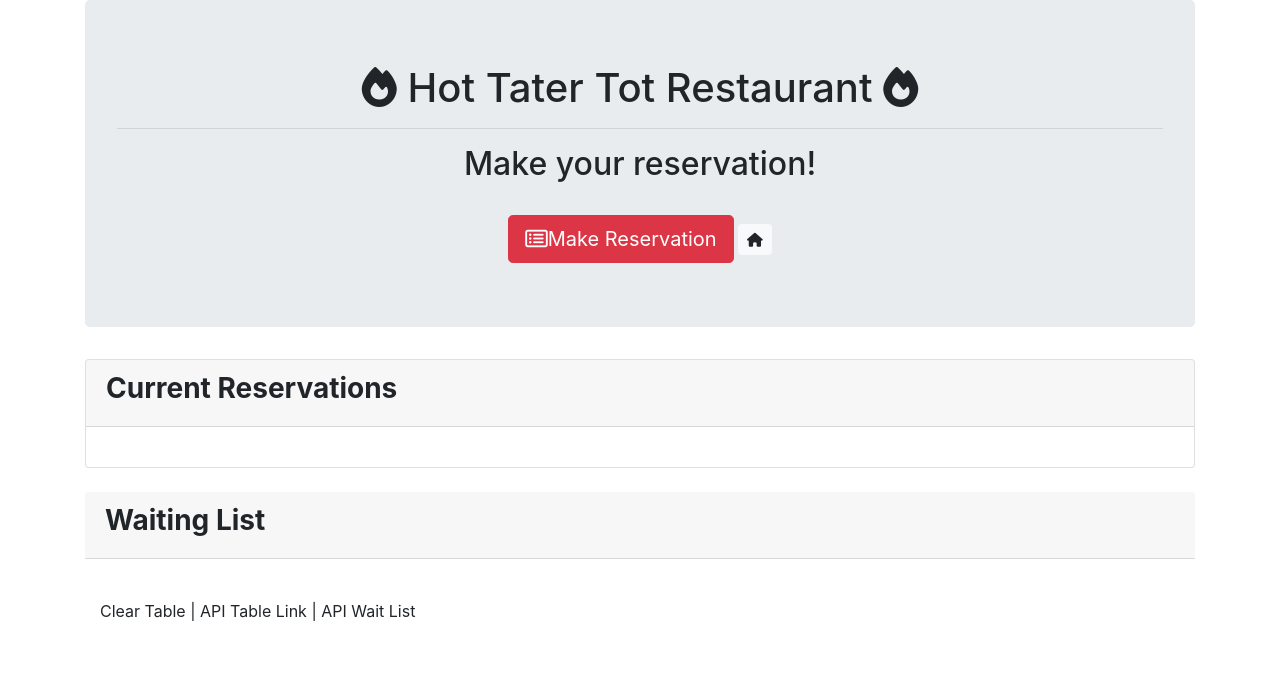
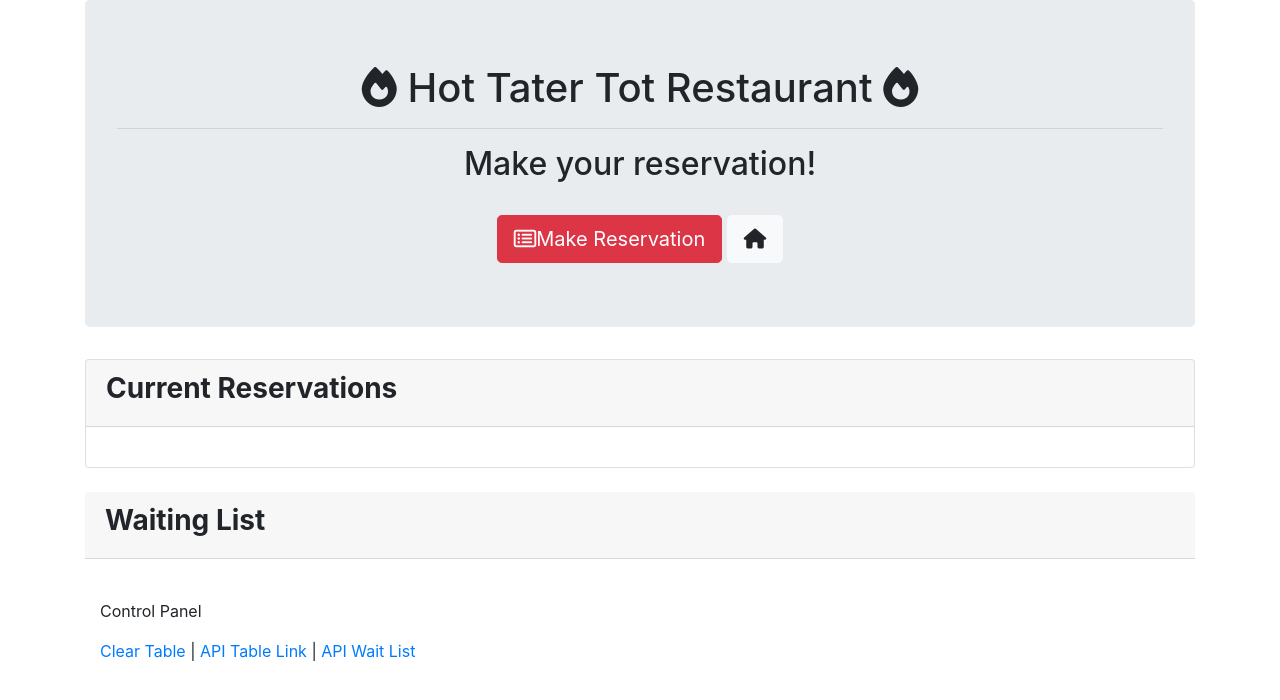
Before and after one commit to noetinger/hot_restaurant_app, a website: page tables.html in a window 1280 px wide. Drawn offline with nearby package versions, Linux system fonts and the light colour scheme; no server answers.

Commit message:
minor resrv update

```diff
--- a/tables.html
+++ b/tables.html
@@ -27,7 +27,7 @@
                   <div class="text-center">
 
               <a href="./reserve.html"><button type="button" class="btn btn-lg btn-danger"><i class="far fa-list-alt"></i>Make Reservation</button></a>
-              <a href="./home.html"><button type="button" class="btn btn-sm btn-light"><i class="fas fa-home"></i></button></a>
+              <a href="./home.html"><button type="button" class="btn btn-lg btn-light"><i class="fas fa-home"></i></button></a>
 
             </div>
 
@@ -61,7 +61,8 @@
 
           <footer class="footer">
             <div class="container">
-                  <p><a>Clear Table</a> | <a>API Table Link</a> | <a>API Wait List</a></p>
+              <p>Control Panel</p>
+                  <p><a href="#" id=clear>Clear Table</a> | <a href="api/tables">API Table Link</a> | <a href="apiwaitList">API Wait List</a></p>
             </div>
           </footer>
 
```
